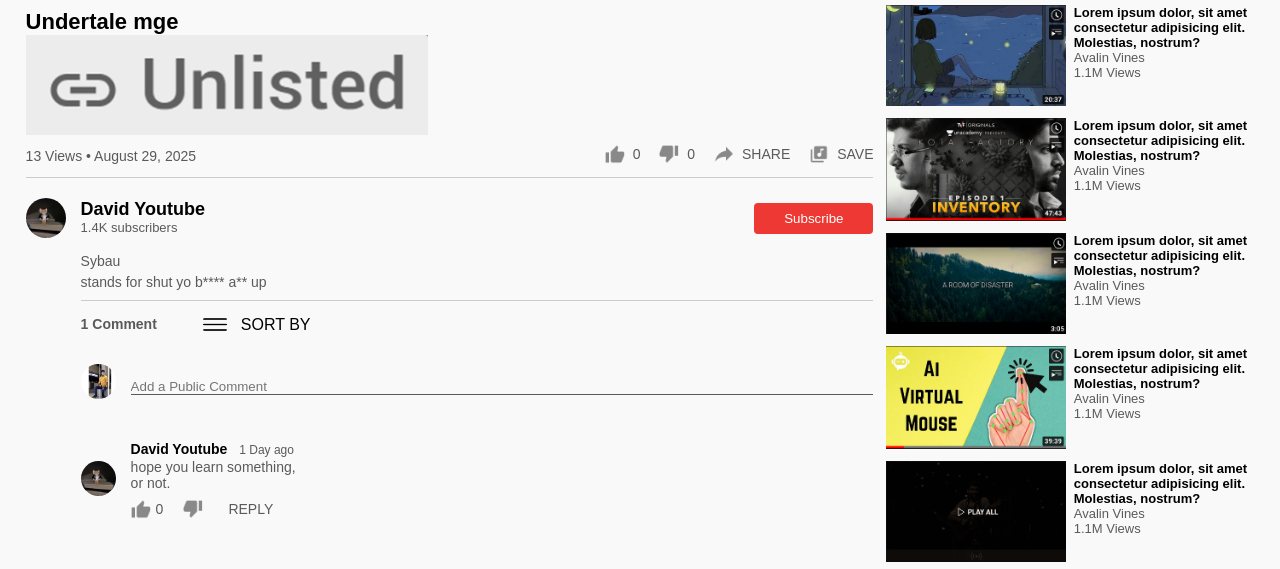
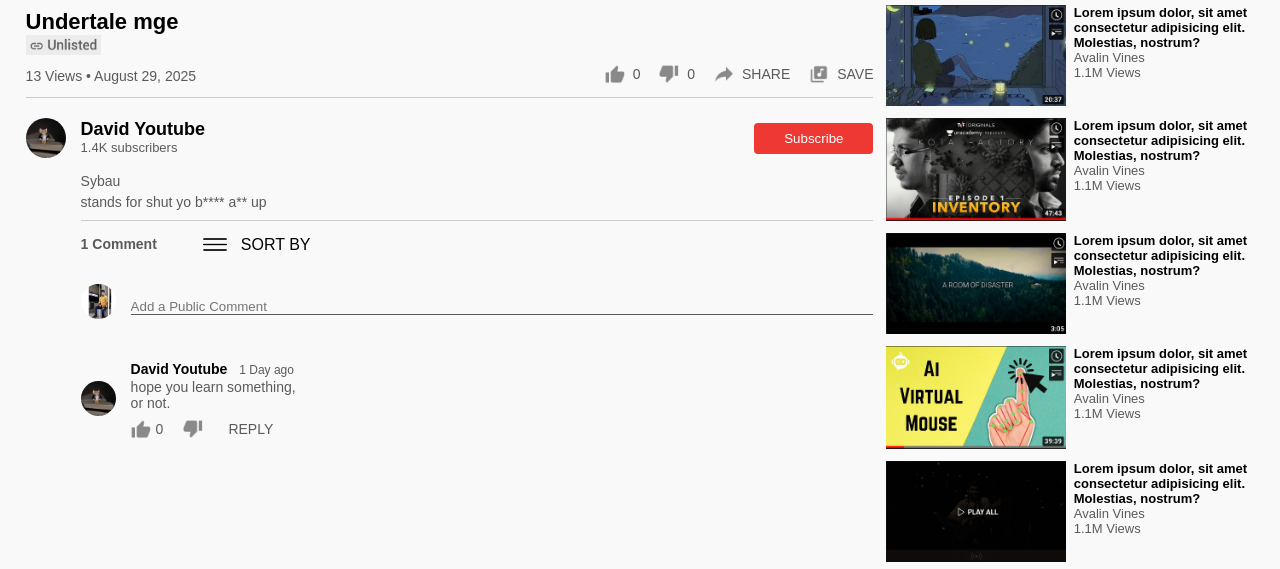
Before and after one commit to youtube-com-embed/youtube-com-embed.github.io, a plain HTML site: page index.html in a window 1280 px wide. Shown: the part 528-1097 px from the top of the page. Drawn offline with Linux system fonts and the light colour scheme.

Commit message:
Update index.html

```diff
--- a/index.html
+++ b/index.html
@@ -572,7 +572,7 @@ margin-right: 20px;
                     <a href="">#Undertale</a> <a href=""></a> <a href=""></a> <a
                         href=""></a>
                 </div>
-                <h3> Undertale mge</h3><img src="./images/logo2.png">
+                <h3> Undertale mge</h3><img src="./images/logo2.png" style="width: 75px; height: 20px;">
                 <div class="play-video-info">
                     <p>13 Views &bull; August 29, 2025</p>
                     <div>
```
